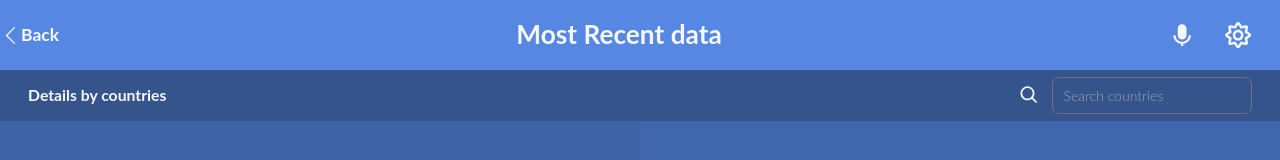
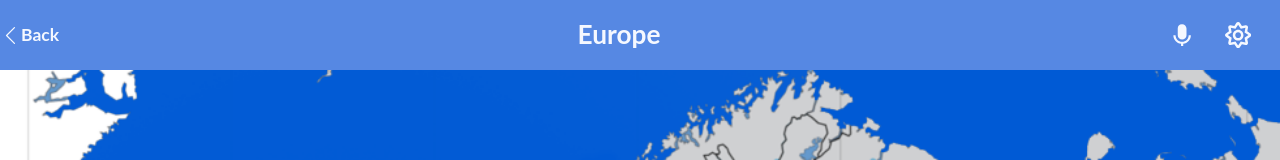
Before and after one commit to mhnazary/air-polution-app, a React (Create React App) app: page / in a window 1280 px wide. Shown: the top 160 px of the page. Built offline with nearby package versions, Linux system fonts and the light colour scheme.

Commit message:
Added Europe map

```diff
--- a/src/components/Country.jsx
+++ b/src/components/Country.jsx
@@ -1,9 +1,11 @@
 import React from 'react';
+import image from '../europe-map.png';
 import CountriesList from './CountryList';
 import '../index.css';
 
 const Countries = () => (
   <div>
+    <img src={image} alt="world map" className="backround w-full" />
     <CountriesList />
   </div>
 );
--- a/src/components/CountryItem.jsx
+++ b/src/components/CountryItem.jsx
@@ -1,9 +1,10 @@
 import React from 'react';
 import PropTypes from 'prop-types';
+import '../index.css';
 import { NavLink } from 'react-router-dom';
 import { BsArrowRightCircle } from 'react-icons/bs';
-import '../index.css';
 
+//
 const CountryItem = ({ data }) => (
   <>
     <li className="country-list">
--- a/src/components/CountryList.jsx
+++ b/src/components/CountryList.jsx
@@ -1,9 +1,9 @@
 import React, { useState } from 'react';
+import { useSelector } from 'react-redux';
 import { CgSearch } from 'react-icons/cg';
-import { useSelector } from 'react-redux';
+import '../index.css';
 import EuropeCountries from './EuropeCountries';
 import CountriesItem from './CountryItem';
-import '../index.css';
 
 const CountryList = () => {
   const [search, setSearch] = useState('');
@@ -15,13 +15,13 @@ const CountryList = () => {
         <div className=" bg-blue w-full flex justify-between items-center px-8 py-2">
           <h2 className="bg-blue text-lg font-bold">Details by countries</h2>
           <form className="bg-blue text-base flex items-center">
-            <CgSearch className="text-2xl bg-blue mr-4" />
             <input
               type="text"
               className="bg-blue border border-gray-500 py-2 px-3 rounded-lg"
               onChange={(e) => setSearch(e.target.value)}
               placeholder={`Search ${searchFilter ? 'capitals' : 'countries'}`}
             />
+            <CgSearch className="text-2xl bg-blue mr-4" />
           </form>
         </div>
       </div>
--- a/src/components/Header.jsx
+++ b/src/components/Header.jsx
@@ -12,7 +12,7 @@ const Header = () => (
         <BsChevronLeft className="backBttn" />
         <NavLink to="/" className="text-xl font-bold">Back</NavLink>
       </div>
-      <NavLink to="/" className="text-3xl font-bold">Most Recent data</NavLink>
+      <NavLink to="/" className="text-3xl font-bold">Europe</NavLink>
       <div className="w-40 flex justify-evenly text-xl">
         <BiSolidMicrophone className="text-3xl" />
         <FaRegSun className="text-3xl" />
```
Also changed, not shown: src/europe-map.png (added).
